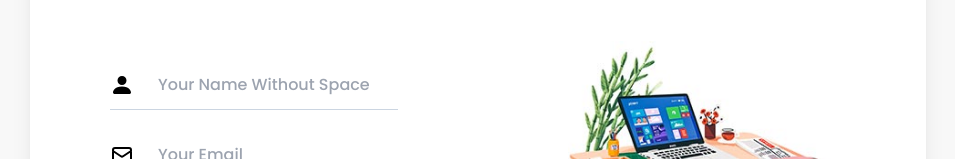
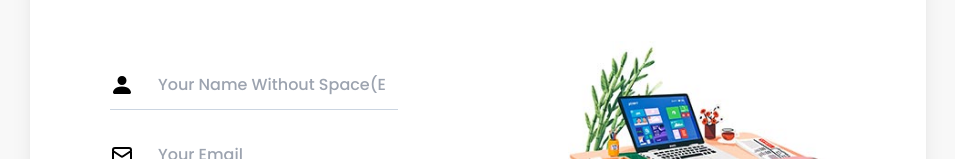
Before and after one commit to rezaaminiweb/sign_in_sign_up_dashboard, a Next.js app: page / in a window 1280 px wide. Shown: the part 215-374 px from the top of the page, without its empty margins (162-1117 px from the left). Built offline with nearby package versions, Linux system fonts and the light colour scheme; what tailwindcss-animation-delay would draw is missing.

Commit message:
Update page.jsx

```diff
--- a/src/app/page.jsx
+++ b/src/app/page.jsx
@@ -58,7 +58,7 @@
                                         <label htmlFor="user" className="">
                                             <BsPersonFill className="text-2xl  me-3"> </BsPersonFill>
                                         </label>
-                                        <input type="text" id="user" className="h-[100%]  w-full p-3 outline-none  placeholder:capitalize  " placeholder="your name without space" {...register("name")}
+                                        <input type="text" id="user" className="h-[100%]  w-full p-3 outline-none  placeholder:capitalize  " placeholder="your name without space(English)" {...register("name")}
                                         />
                                         <br />
 
```
